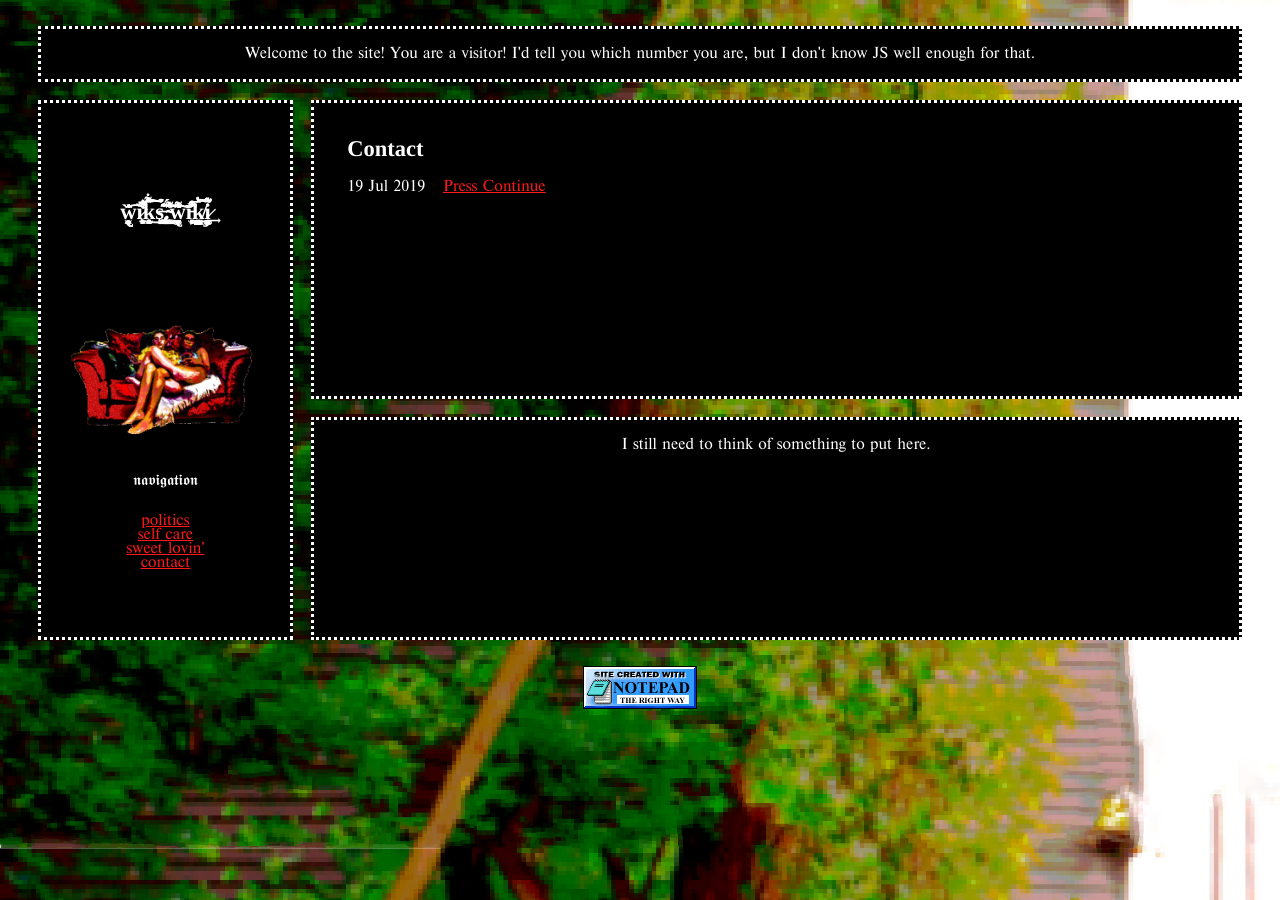
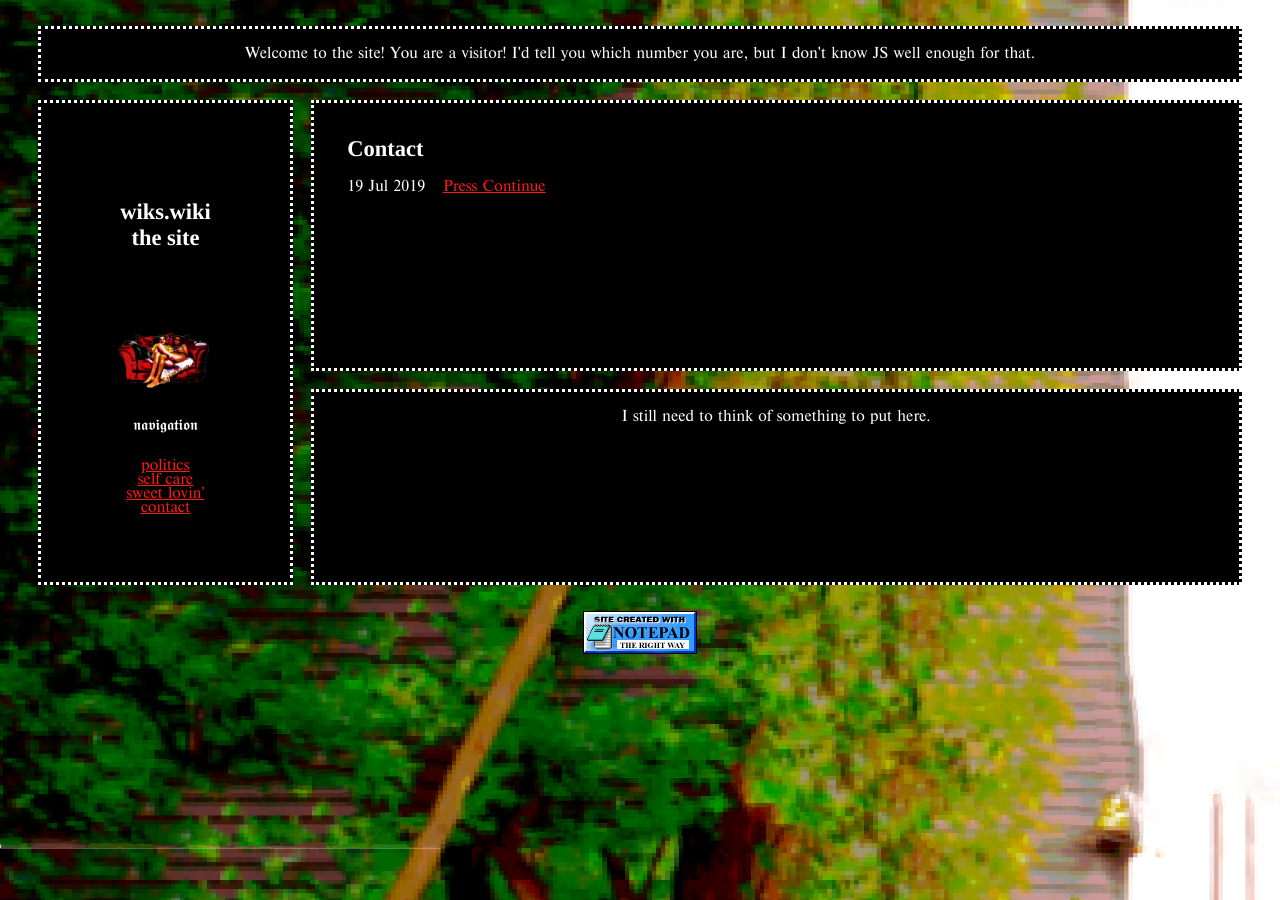
Before and after one commit to w1k5/w1k5.blog, a Jekyll site: the page built from _posts/2019-12-01-contact.md, in a window 1280 px wide. Built offline with Jekyll 4.4.1, drawn with Linux system fonts in a browser that asks for light colours.

Commit message:
Update nav.html

```diff
--- a/_includes/nav.html
+++ b/_includes/nav.html
@@ -1,6 +1,6 @@
 <nav>
-	<h1 id="LOGO">w&#865;&#783;&#772;&#775;&#775;&#799;&#812;&#845;&#813;&#853;&#802;&#802;&#809;i&#774;&#843;&#835;&#859;&#838;&#795;&#853;&#793;&#797;&#846;&#857;&#800;&#823;k&#862;&#864;&#785;&#779;&#843;&#773;&#786;&#782;&#813;&#799;&#803;&#860;&#827;&#811;&#797;s&#776;&#864;&#770;&#786;&#862;&#781;&#777;&#777;&#836;&#827;&#866;&#845;&#858;&#807;&#845;&#839;&#801;&#822;.&#772;&#833;&#830;&#844;&#785;&#855;&#839;&#857;&#814;&#805;&#851;&#804;&#804;&#820;w&#834;&#788;&#849;&#849;&#842;&#774;&#835;&#844;&#864;&#857;&#814;&#800;&#790;&#800;&#802;&#858;i&#772;&#855;&#850;&#784;&#856;&#783;&#850;&#837;&#806;&#863;&#827;&#811;&#821;k&#787;&#781;&#864;&#862;&#830;&#772;&#813;&#827;&#826;&#854;&#826;&#851;&#853;&#811;&#800;&#803;&#824;i&#848;&#776;&#842;&#771;&#768;&#849;&#812;&#813;&#801;&#851;&#846;&#866;&#797;&#858;&#857;&#823;</h1>
-	<a href="https://wiks.wiki/"><img src="{{ site.baseurl }}/images/waiting.gif" width="100%"></a><br>
+	<h1 id="LOGO">wiks.wiki<br>the site</h1>
+	<a href="https://wiks.wiki/"><img src="{{ site.baseurl }}/images/waiting.gif" width="50%"></a><br>
 	<p class="center">𝖓𝖆𝖛𝖎𝖌𝖆𝖙𝖎𝖔𝖓</p>
 	<ul class="nav">
 		<li><a href="https://wiks.wiki/real-talk">politics</a></li>
```
